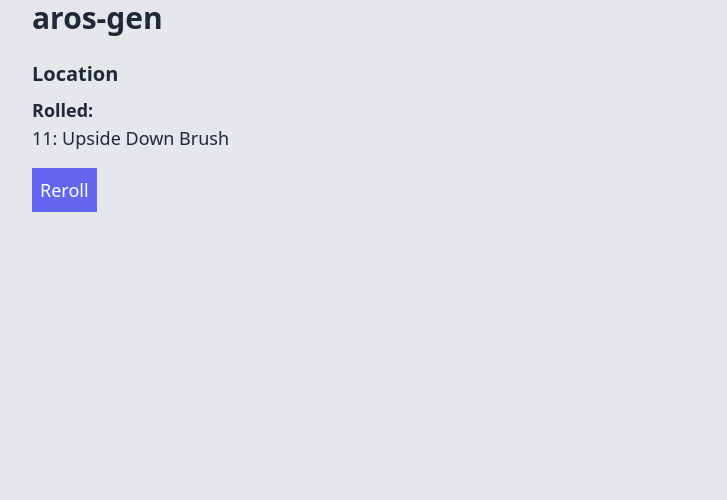
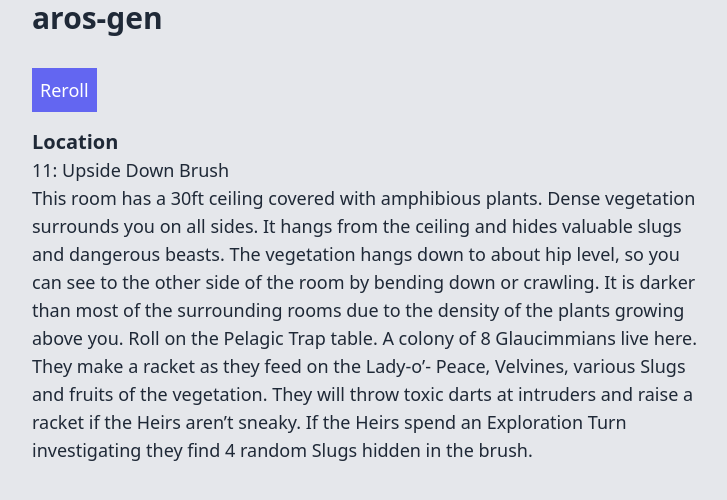
Before and after one commit to JonathanRe/aros-gen, a Vue app: page / in a window 1280 px wide. Shown: the top 500 px of the page, without its empty margins (272-999 px from the left). Built offline with nearby package versions, Linux system fonts and the light colour scheme.

Commit message:
add more descriptions to pelagic location table

```diff
--- a/src/components/Locations.vue
+++ b/src/components/Locations.vue
@@ -6,8 +6,13 @@
         <span>{{ location.index }}:</span> {{ location.name }}
       </li>
     </ul> -->
-    <h2 class="mt-6 text-xl font-bold">Location</h2>
-    <h3 class="mt-2 font-bold">Rolled:</h3>
+    <button
+      class="mt-8 p-2 text-white bg-indigo-500 hover:bg-indigo-400"
+      @click="setRandomLocationIndex()"
+    >
+      Reroll
+    </button>
+    <h2 class="mt-4 text-xl font-bold">Location</h2>
     <p>
       {{ locations[randomLocationIndex].index }}:
       {{ locations[randomLocationIndex].name }}
@@ -15,12 +20,6 @@
     <p>
       {{ locations[randomLocationIndex].description }}
     </p>
-    <button
-      class="mt-4 p-2 text-white bg-indigo-500 hover:bg-indigo-400"
-      @click="setRandomLocationIndex()"
-    >
-      Reroll
-    </button>
   </div>
 </template>
 
--- a/src/db.json
+++ b/src/db.json
@@ -23,63 +23,63 @@
   {
     "index": 4,
     "name": "Sinking Ship",
-    "description": "",
+    "description": "A large ship is imbedded in the ceiling and floor here. Partially capsized, it hangs perpetually aloft, bow to the sky. It is falling apart slowly as time, water, scavengers and seaweed eat at it. Many things could hide within it, both living and not. Roll on the Pelagic Trap table. If the Heirs spend an Exploration Turn looking around the ship they find an entrance into the cabins and cargo hold. Roll on the table to generate what they find. Sinking Ship Table: 1D6 1. A Chest of Loot (Roll on Loot table twice) is found! 2. A Dead Sailor (Roll on Loot table) is found. 3. A Hermit has set up shop. (Roll on each of the Gear Tables twice to determine stock. The prices are equal to the corresponding dice value x 1.0. 4. There is a noticeable lack of metal on-board. Hiding in the hold, chewing on bolts is a Steel Beak. 5. The Heirs find 2 Dolpod Cultists worshipping at a desecrated temple to the Deep Queen. 6. The ship is covered in Plague Urchins. Trap Door: If the Heirs search the sinking vessel and succeed at a WIS Save, they find a trap door leading down to the Reef. The trap door is old and rotting. It blends into the rotting bottom of the boat. If the Heirs take the door down, generate the next room as usual.",
     "hallways": 0,
     "danger": 0
   },
   {
     "index": 5,
     "name": "Whirlpool Well",
-    "description": "",
+    "description": "You hear water rushing as you enter this room. A lot of the channels from this floor make their way here, either along the halls or through the small pipes in the walls. The water starts shallow around the edge and gradually gets deeper as you near the center of the spherical room. Heirs need to make a STR or DEX Save to stay on their feet at the end of each Combat and Exploration Turn. If they fail, they fall to the ground and begin getting pulled to the center of the room. While knocked prone they are pulled towards the center of the spherical room at the end of their Combat turn. At the beginning of a creature’s Combat turn, they may make a STR or DEX Save, if they succeed they are able to stand. If they fail two Saves in a row they reach the center of the circle. They are sucked into the channel at the bottom, take 1D6 Bludgeoning Damage, and are spit out into The Reef (generate a room in the Reef as usual). It takes two Move Exploration Turns to exit the room.",
     "hallways": 0,
     "danger": 0
   },
   {
     "index": 6,
     "name": "Seagrass Plains",
-    "description": "",
+    "description": "This room has a 10ft ceiling, and the floor is covered in fine sand and seagrass going up to hip level. The grass flows in the wind moving through the Depths. Chel flit around the room munching on grass. If the Heirs spend an Exploration Turn investigating they find an “X” marked in the sand. Buried there is a Chest. Roll 1D4, and on a 1 the Chest is a Mimic Fish, any other number roll on the Treasure table.",
     "hallways": 0,
     "danger": 0
   },
   {
     "index": 7,
     "name": "Spawning Pool",
-    "description": "",
+    "description": "There's sticky egg piles everywhere. Oh gods, they are breeding in here! It's awful I can't describe it. On the upside the Chum are distracted? Roll to determine the number of Chum, they are indeed distracted. Chum Table: 1D4 [-] 1. a Chum 2. 3 Chum 3. 3 Chum and a Chum Guard 4. 4 Chum, 2 Chum Guards and a Chum Priest",
     "hallways": 0,
     "danger": 0
   },
   {
     "index": 8,
     "name": "Driftwood Pile",
-    "description": "",
+    "description": "A massive pile of driftwood greets you as you enter this room. It rises up to the ceiling intermingling with vegetation. There are small crustaceans, Chels and fish peeking out of the many gaps. There’s a large opening near the base. You should be able to hunt for some food here. What's in the Pile: 1D8 1. A Wandering Hermit Merchant 2. 2 Chum 3. 3 Glaucimmian 4. 4 Gulltures 5. 6 Chum 6. An Eelaconda 7. 8 Chum 8. A Scale Stalker",
     "hallways": 0,
     "danger": 0
   },
   {
     "index": 9,
     "name": "Gullture Eerie",
-    "description": "",
+    "description": "This room has a high ceiling. The walls are covered in channels that slowly dump their contents to the floor at your feet. The ground is covered in bird feces up to your shin. The walls are covered in a tightly interwoven net of seaweed, and interspersed within the mess are multiple nests. Roll on the Pelagic Trap table. There are four gulltures and six helpless baby gulltures",
     "hallways": 0,
     "danger": 0
   },
   {
     "index": 10,
     "name": "Chum Nest",
-    "description": "",
+    "description": "In this large room, there are many huts and hanging nests made of Tangle Weed and other strong seaweed and detritus. You can hear the gulping chatter of many Chum. Roll on the Pelagic Trap table. Roll 1D4 to determine the number of Chum that currently live here. They are incredibly skittish and will hide inside their nests if they do not outnumber the Heirs. 1. 3 Chum 2. 5 Chum 3. 4 Chum and a Chum Guard 4. 4 Chum, 2 Chum Guards and a Chum Priest",
     "hallways": 0,
     "danger": 0
   },
   {
     "index": 11,
     "name": "Upside Down Brush",
-    "description": "",
+    "description": "This room has a 30ft ceiling covered with amphibious plants. Dense vegetation surrounds you on all sides. It hangs from the ceiling and hides valuable slugs and dangerous beasts. The vegetation hangs down to about hip level, so you can see to the other side of the room by bending down or crawling. It is darker than most of the surrounding rooms due to the density of the plants growing above you. Roll on the Pelagic Trap table. A colony of 8 Glaucimmians live here. They make a racket as they feed on the Lady-o’- Peace, Velvines, various Slugs and fruits of the vegetation. They will throw toxic darts at intruders and raise a racket if the Heirs aren’t sneaky. If the Heirs spend an Exploration Turn investigating they find 4 random Slugs hidden in the brush.",
     "hallways": 0,
     "danger": 0
   },
   {
     "index": 12,
     "name": "The Shelf",
-    "description": "",
+    "description": "The hall you are in empties into a pit. You can’t see the bottom. Channels flow up and down the walls of this abyss. There are narrow walkways that you might be able to use to cross the Shelf. Some creatures may climb down here, or up... Roll on the Twilight Encounter table. In order to climb the walls of the Shelf you must succeed on a DEX Save. You gain [+] if you use climbing equipment.",
     "hallways": 0,
     "danger": 0
   }
```
Also changed, not shown: 1 other file (tests, documents, lock files or other folders).
